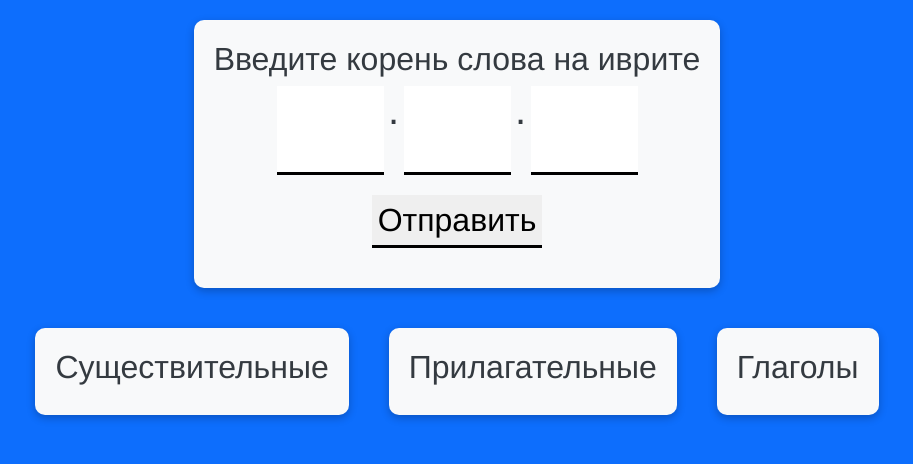
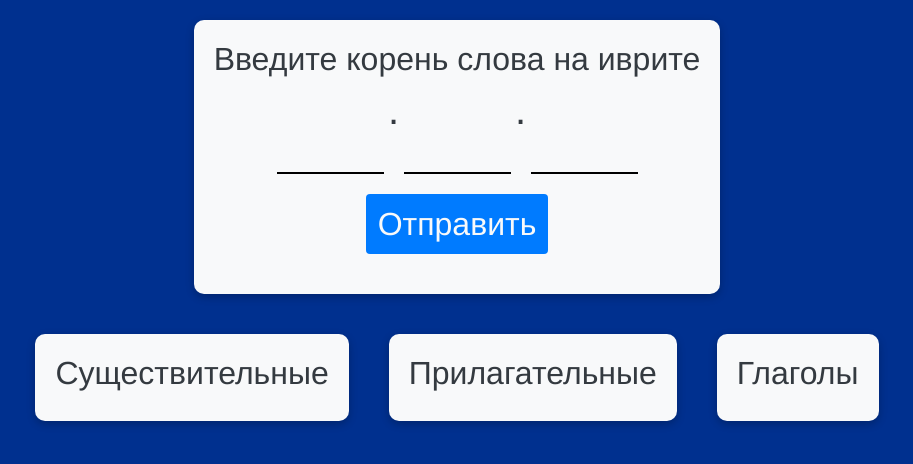
Before and after one commit to ArthurNaida/hebrew, a Vue app: page / in a window 1280 px wide. Shown: the top 464 px of the page, without its empty margins (183-1096 px from the left). Built offline with nearby package versions, Linux system fonts and the light colour scheme.

Commit message:
finished main ui, need edit accordion logic

```diff
--- a/src/App.vue
+++ b/src/App.vue
@@ -19,10 +19,11 @@ export default {
   -webkit-font-smoothing: antialiased;
   -moz-osx-font-smoothing: grayscale;
   text-align: center;
-  color: var(--bs-light);
+  --main-white: var(--bs-light);
+  --main-dark: var(--bs-gray-dark);
   width: 100vw;
   height: 100vh;
-  --layout-bg-color: var(--bs-primary);
+  --layout-bg-color: #00308F;
   background-color: var(--layout-bg-color);
 }
 </style>
--- a/src/components/HAccordion.vue
+++ b/src/components/HAccordion.vue
@@ -1,5 +1,5 @@
 <template>
-    <div class="accordion" id="accordionExample">
+    <div class="accordion" id="accordion">
         <div class="accordion-item" v-for="(title, index) in titles" :key="index">
           <h2 class="accordion-header" :id="`heading${index}`">
             <button class="accordion-button"
--- a/src/components/HBorder.vue
+++ b/src/components/HBorder.vue
@@ -12,8 +12,8 @@ name: 'h-border'
 
 <style scoped>
 .border-container {
-    background-color: var(--bs-light);
-    color: var(--bs-gray-dark);
+    background-color: var(--main-white);
+    color: var(--main-dark);
     padding: 20px;
     box-shadow: rgba(0, 0, 0, 0.24) 0px 3px 8px;
     border-radius: 10px;
--- a/src/components/HColumn.vue
+++ b/src/components/HColumn.vue
@@ -2,17 +2,16 @@
 <h-border class="container">
   <h2 class="title"><slot></slot></h2>
   <div class="list">
-    <template v-for="([word, wordPartOfSpeech], index) in words" :key="index">
-      <div class="word" v-if="wordPartOfSpeech === partOfSpeech">{{word}}</div>
-    </template>
+    <h-words-list :words="words" :partOfSpeech="partOfSpeech"></h-words-list>
   </div>
 </h-border>
 </template>
 
 <script>
 import HBorder from './HBorder.vue'
+import HWordsList from './HWordsList.vue'
 export default {
-  components: { HBorder },
+  components: { HBorder, HWordsList},
 name: 'h-column',
 props: {
   words: Array,
@@ -31,13 +30,4 @@ props: {
 .list:empty {
   display: none;
 }
-.word {
-  padding: 5px 0px;
-}
-.separator {
-  border-bottom: 2px solid #000;
-}
-.word:not(:last-child) {
-  border-bottom: 1px solid #000;
-}
 </style>
--- a/src/components/HHome.vue
+++ b/src/components/HHome.vue
@@ -1,6 +1,6 @@
 <template>
 <div class="container">
-  <h-search-root @submitRoot="(...letters) => onSubmit(...letters)" class="root-container"></h-search-root>
+  <h-search-form @submitRoot="(...letters) => onSubmit(letters, 'https://hebrew-gztg.onrender.com')" class="root-container"></h-search-form>
   <div class="container-response" v-if="!isAxiosLoad">
     <div class="main-table" v-if="words[0] != 0 && !isAxiosError && !isMobile">
       <h-column class="content" :words="words" :partOfSpeech="'Существительное'">Существительные</h-column>
@@ -9,16 +9,14 @@
     </div>
     <h-accordion v-else-if="words[0] != 0 && !isAxiosError && isMobile"
     :titles="['Существительные', 'Прилагательные', 'Глаголы']">
-    <template v-for="word in this.words" :key="word">
-      {{word[0]}}<br>
-    </template>
+    <h-words-list :words="words" :partOfSpeech="'Существительное'"></h-words-list>
     </h-accordion>
-    <div class="error" v-else-if="isAxiosError">
+    <h-border class="error" v-else-if="isAxiosError">
       <h1>Какая-то ошибка...</h1>
-    </div>
-    <div class="no-words" v-else>
+    </h-border>
+    <h-border class="error" v-else>
       <h1>Нет слов с таким корнем!</h1>
-    </div>
+    </h-border>
   </div>
   <div class="loader-container" v-else>
     <h-loading></h-loading>
@@ -32,7 +30,8 @@ import HLoading from './HLoading.vue'
 import HAccordion from './HAccordion.vue'
 import axios from "axios"
 import { ref } from 'vue';
-import HSearchRoot from './HSearchRoot.vue';
+import HSearchForm from './HSearchForm.vue';
+import HBorder from './HBorder.vue';
 export default {
   name: 'h-home',
   data() {
@@ -44,20 +43,26 @@ export default {
   },
   components: {
     HColumn, HAccordion, HLoading,
-    HSearchRoot
+    HSearchForm, HBorder
   },
   computed: {
     isMobile() {
-      console.log(ref(window.innerWidth).value)
       return ref(window.innerWidth).value > 600 ? false : true
-    }
+    },
   },
   methods: {
-    async onSubmit(letter1, letter2, letter3) {
-      try {
-      this.isAxiosLoad = true;
+    parseWords(res) {
+      if (res.data[0] !== 0) {
+          this.words = Object.entries(res.data)
+      }
+      else {
+        this.words[0] = 0
+      }
+    },
+    async sendRoot(letters, serverUrl) {
+      const [letter1, letter2, letter3] = letters;
       await axios({
-        url: "https://hebrew-gztg.onrender.com/post",
+        url: `${serverUrl}/post`,
         // url: "http://127.0.0.1:8000",
         method: 'post',
         data: JSON.stringify({"url": `http://www.pealim.com/ru/dict/?pos=all&num-radicals=all&rf=${letter1}&r2=${letter2}&r1=${letter3}`}),
@@ -66,23 +71,24 @@ export default {
           "Content-Type": 'application/json'
         }
       })
-
-      .then(res => {console.log(res); this.isAxiosError = false})
-      } catch(e) {console.log('catch' ); this.isAxiosError = true}
-      try {
-      await axios.get("https://hebrew-gztg.onrender.com/get")
+      .then(() => {this.isAxiosError = false})
+    },
+    async getWords(serverUrl) {
+      await axios.get(`${serverUrl}/get`)
       // await axios.get("http://127.0.0.1:8000")
       .then(res => {
-        this.isAxiosError = false
-        console.log(this.words)
-        if (res.data[0] !== 0) {
-          this.words = Object.entries(res.data)
-        }
-        else {
-          this.words[0] = 0
-        }
+        this.parseWords(res);
       })
-      } catch (e) {console.log('catch' + e); this.isAxiosError = true}
+    },
+    async onSubmit(letters, serverUrl) {
+      try {
+        this.isAxiosLoad = true;
+        await this.sendRoot(letters, serverUrl);
+      } catch(e) {this.isAxiosError = true}
+
+      try {
+        await this.getWords(serverUrl);
+      } catch (e) {this.isAxiosError = true}
       finally {this.isAxiosLoad = false}
     }
   }
@@ -101,4 +107,7 @@ export default {
 .root-container {
   margin: 0 auto 20px auto;
 }
+.error {
+  margin: auto;
+}
 </style>
--- a/src/components/HLoading.vue
+++ b/src/components/HLoading.vue
@@ -1,22 +1,22 @@
 <template>
-<h-border class="relative">
+<!-- <h-border class="relative"> -->
     <VueLoading class="spinner"
     :active="true"
     :is-full-page="false"
     :z-index="99"
-    :background-color="'inherit'"
+    :color="'var(--main-white)'"
     :opacity="0">
     </VueLoading>
-</h-border>
+<!-- </h-border> -->
 </template>
 
 <script>
 import VueLoading from 'vue3-loading-overlay';
 import 'vue3-loading-overlay/dist/vue3-loading-overlay.css'
-import HBorder from './HBorder.vue';
+// import HBorder from './HBorder.vue';
 export default {
 name: 'h-loading',
-components: {VueLoading, HBorder},
+components: {VueLoading},
 props: {
     active: Boolean
 }
--- a/src/components/HSearchRoot.vue
+++ b/src/components/HSearchForm.vue
@@ -10,7 +10,7 @@
             <h1>.</h1>
             <input v-model="letter1" pattern="[א-ת]" maxlength="1" size="1" required>
           </div>
-          <input type="submit" value="Отправить">
+          <h-submit class="submit" :value="'Отправить'"></h-submit>
         </form>
       </div>
 </h-border>
@@ -18,9 +18,10 @@
 
 <script>
 import HBorder from './HBorder.vue';
+import HSubmit from './HSubmit.vue';
 export default {
 name: 'h-search-root',
-components: {HBorder},
+components: {HBorder, HSubmit},
 data() {
     return {
         letter1: '',
@@ -33,9 +34,13 @@ data() {
 
 <style scoped>
 input {
-    border: 0px;
-    border-bottom: 3px solid #000;
+    border: 0;
+    border-bottom: 2px solid #000;
     font-size: 56px;
+    background: var(--main-white);
+}
+input:focus-visible {
+    border: 0;
 }
 .root-input {
     display: flex;
@@ -46,9 +51,8 @@ input {
     width: 20px;
     display: block;
 }
-input[type=submit] {
+.submit {
     cursor: pointer;
     margin-top: 20px;
-    font-size: 2rem;
 }
 </style>
--- /dev/null
+++ b/src/components/HSubmit.vue
@@ -0,0 +1,38 @@
+<template>
+    <button type="submit">{{value}}</button>
+</template>
+
+<script>
+export default {
+name: 'h-submit',
+props: {
+    value: String
+}
+}
+</script>
+
+<style scoped>
+button {
+    display: inline-block;
+    background-color: #007bff;
+    font-weight: 400;
+    color: var(--main-white);
+    text-align: center;
+    vertical-align: middle;
+    -webkit-user-select: none;
+    -moz-user-select: none;
+    -ms-user-select: none;
+    user-select: none;
+    border: 0;
+    padding: .375rem .75rem;
+    font-size: 2rem;
+    line-height: 1.5;
+    border-radius: .25rem;
+
+    transition: background-color .15s ease;
+}
+button:hover {
+    background-color: #0069d9;
+    transition: background-color .15s ease;
+}
+</style>
--- /dev/null
+++ b/src/components/HWordsList.vue
@@ -0,0 +1,24 @@
+<template>
+    <template v-for="([word, wordPartOfSpeech], index) in words" :key="index">
+        <div class="word" v-if="wordPartOfSpeech === partOfSpeech">{{word}}</div>
+    </template>
+</template>
+
+<script>
+export default {
+name: 'h-words-list',
+props: {
+  words: Array,
+  partOfSpeech: String
+}
+}
+</script>
+
+<style scoped>
+.word {
+    padding: 5px 0px;
+}
+.word:not(:last-child) {
+    border-bottom: 1px solid #000;
+}
+</style>
```
